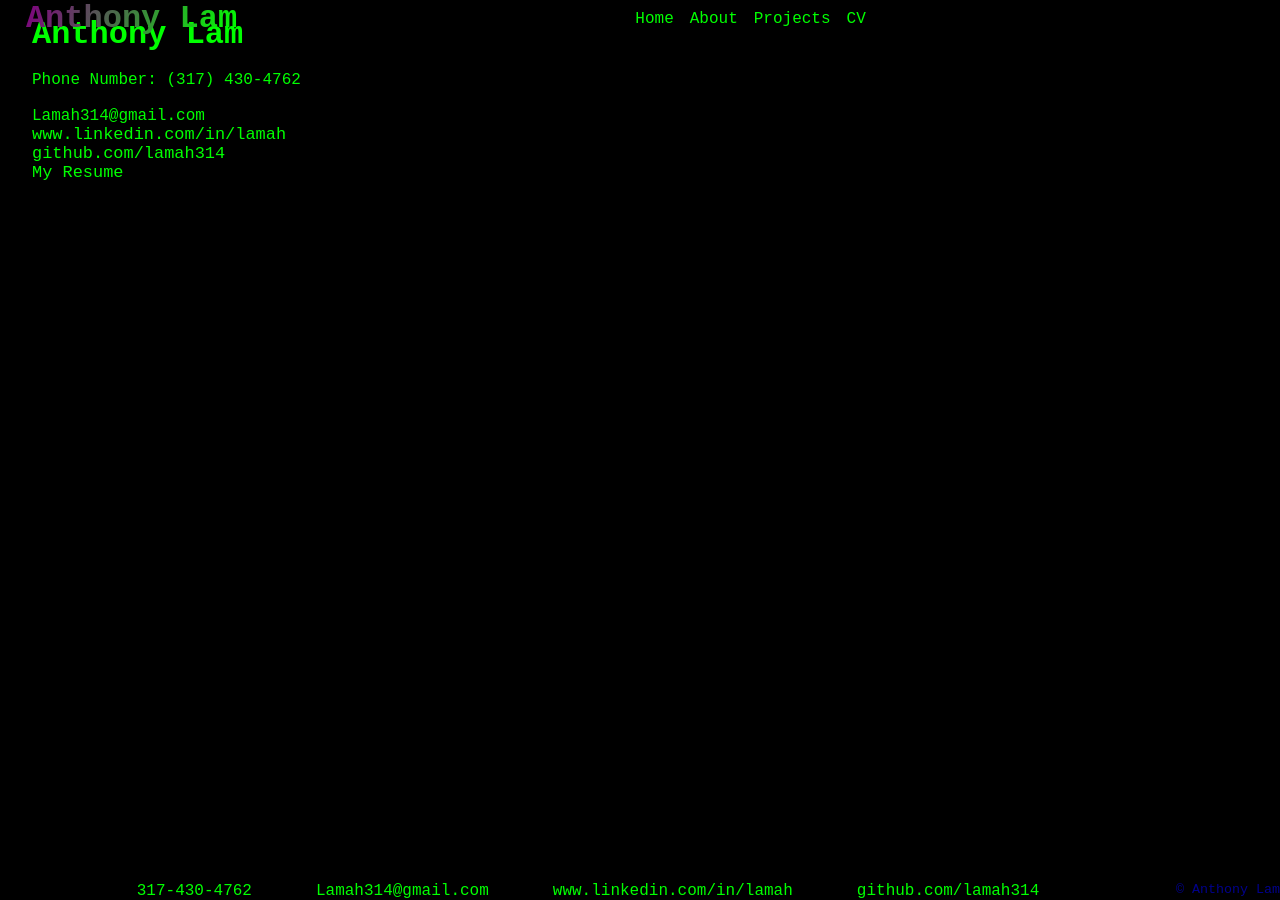
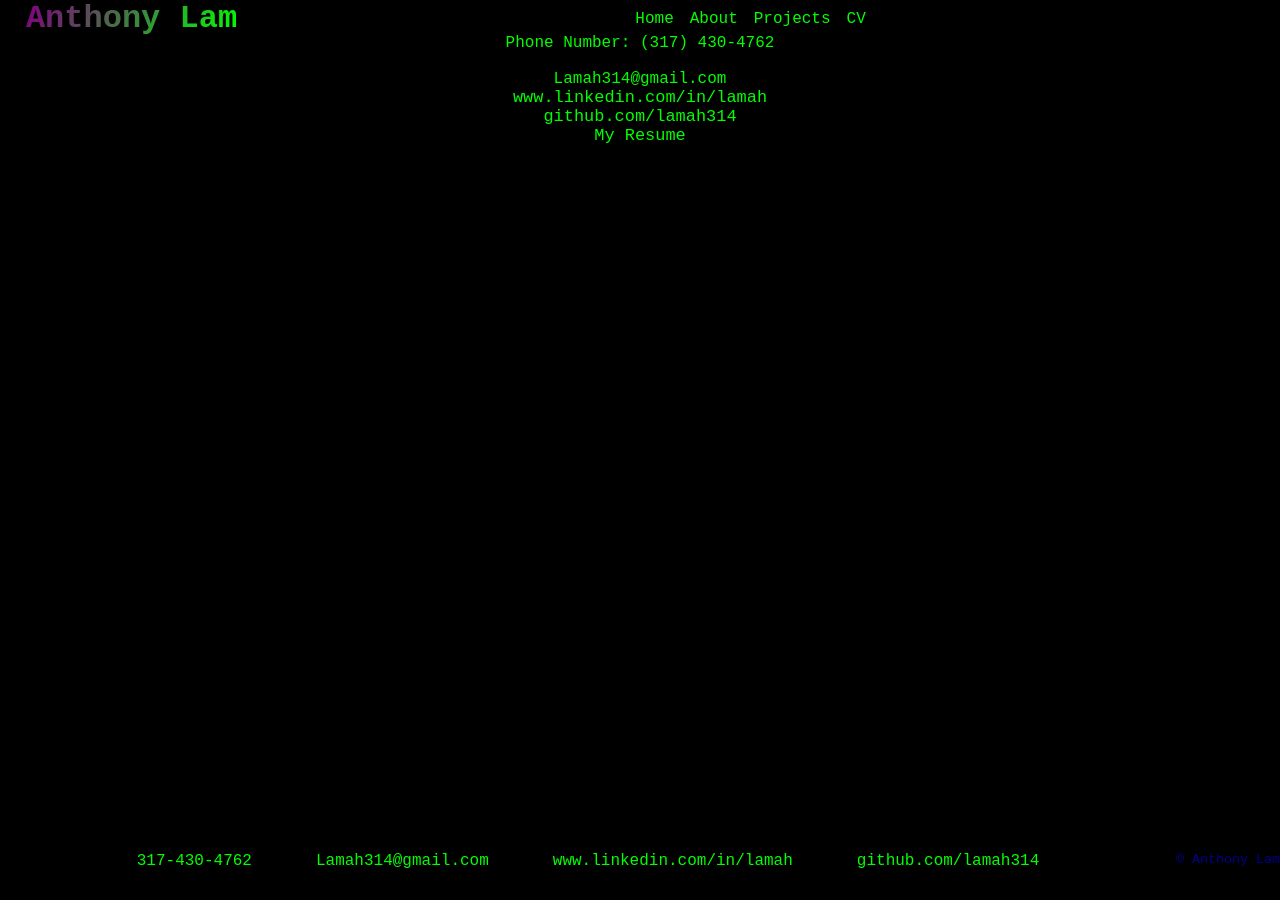
Before and after one commit to lamah314/lamah314.github.io, a Jekyll site: the page built from cv/index.html, in a window 1280 px wide. Built offline with Jekyll 4.4.1, drawn with Linux system fonts in a browser that asks for light colours.

Commit message:
adjust footer 3

```diff
--- a/_layouts/default.html
+++ b/_layouts/default.html
@@ -35,7 +35,8 @@
         <li class="contact__list-item"><a href="mailto:lamah314@gmail.com">Lamah314@gmail.com</a></li>
         <li class="contact__list-item"><a href="https://www.linkedin.com/in/lamah/"
             target="_blank">www.linkedin.com/in/lamah</a></li>
-        <li class="contact__list-item"><a href="https://github.com/lamah314" target="_blank">github.com/lamah314</a></li>
+        <li class="contact__list-item"><a href="https://github.com/lamah314" target="_blank">github.com/lamah314</a>
+        </li>
       </ul>
     </div>
     <small class="copyright"> &copy; Anthony Lam </small>
--- a/css/main.css
+++ b/css/main.css
@@ -7,6 +7,7 @@
 
 body {
     background-color: black;
+    padding-bottom: 3rem;
 }
 
 html {
@@ -22,6 +23,7 @@ html {
     min-height: 100%;
     margin-top: 1rem;
     max-width: 90rem;
+    position:relative;
 }
 
 .gridIntroColumn {
@@ -354,6 +356,7 @@ footer {
     position:absolute;
     bottom:0;
     width: 100%;
+    height: 3rem;
 }
 
 .copyright {
@@ -374,3 +377,12 @@ footer {
 .contact__list-item {
     padding: 0 2rem;
 }
+
+/************CV************/
+
+.cv {
+    display: block;
+    margin-left: auto;
+    margin-right: auto;
+    text-align: center;
+}
--- a/cv/index.html
+++ b/cv/index.html
@@ -4,7 +4,6 @@ title: Contact Info of Anthony Lam
 ---
 
 <div class="cv">
-	<h1>Anthony Lam</h1>
 		<br>
 		<p title="phone">Phone Number: (317) 430-4762</p><br>
 		<a href="mailto:lamah314@gmail.com">Lamah314@gmail.com</a><br>
```
